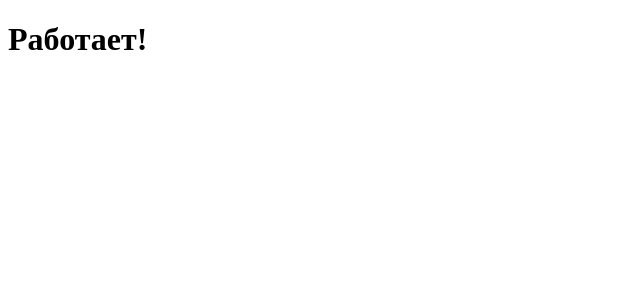
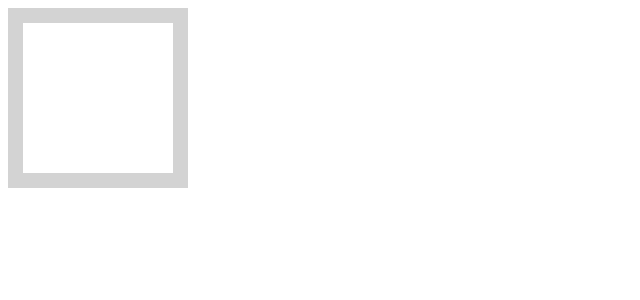
Before and after one commit to EugeneShatalin/react-typescript-ulbitv, a React (Create React App) app: page / in a window 1280 px wide. Shown: the top 300 px of the page, without its empty margins (0-640 px from the left). Built offline with nearby package versions, Linux system fonts and the light colour scheme.

Commit message:
The first component is Card. Props typing.

```diff
--- a/src/App.tsx
+++ b/src/App.tsx
@@ -1,9 +1,10 @@
 import React from 'react';
+import Card, {CardVariant} from "./components/Card";
 
 const App = () => {
     return (
         <div>
-          <h1>Работает!</h1>
+          <Card onClick={(num) => {console.log('click ', num)}} width='150px' height='150px' variant={CardVariant.outlined}/>
         </div>
     );
 };
--- /dev/null
+++ b/src/components/Card.tsx
@@ -0,0 +1,30 @@
+import React, {FC, useState} from 'react';
+
+export enum CardVariant{
+    outlined = 'outlined',
+    primary = 'primary'
+}
+
+interface CardProps {
+    width: string
+    height: string
+    variant: CardVariant
+    onClick: (num: number) => void
+}
+
+const Card: FC<CardProps> = ({width, height, variant, onClick}) => {
+    const [num, setNum] = useState(22)
+    return (
+        <div style={{width,
+            height,
+            border: variant === CardVariant.outlined ? '15px solid lightgray' : 'none',
+            background: variant === CardVariant.primary ? 'lightgray' : 'none',
+        }}
+             onClick={() => onClick(num)}
+        >
+
+        </div>
+    );
+};
+
+export default Card;
```
